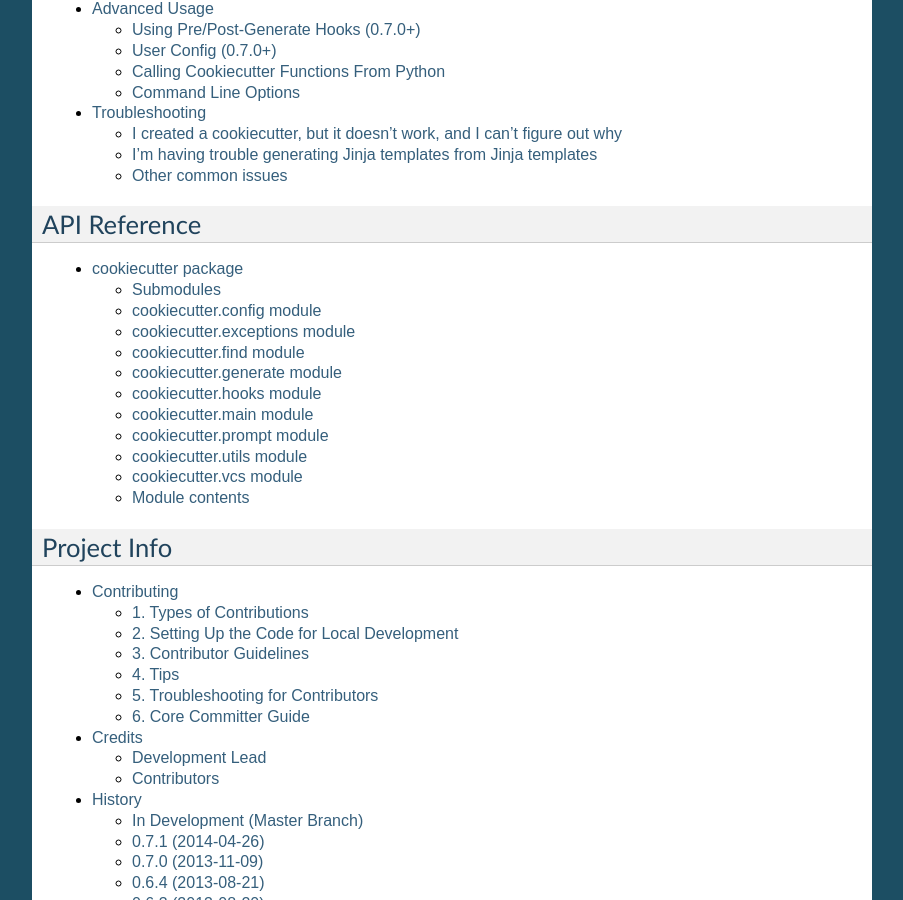
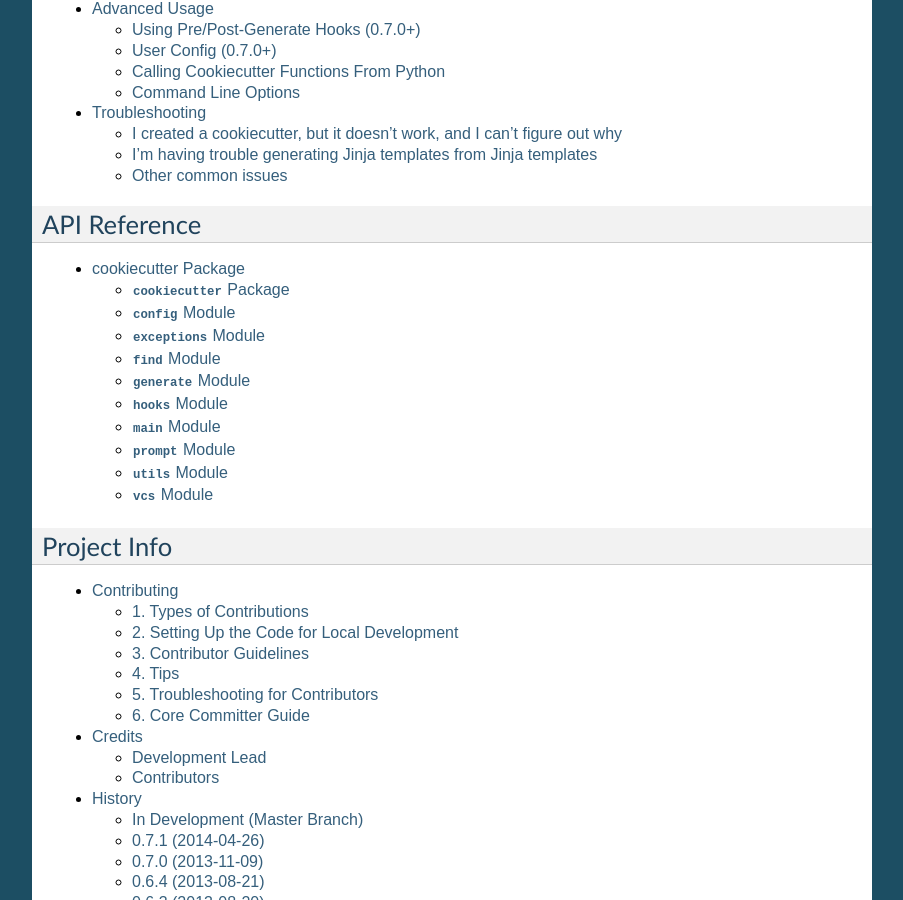
Before and after one commit to c-allen-tech/cookie, a Sphinx documentation site: the page built from docs/index.rst, in a window 1280 px wide and 900 px high, scrolled down 748 px. Shown: the whole window, without its empty margins (198-1101 px from the left). Built offline with Sphinx 7.4.7, drawn with Linux system fonts in a browser that asks for light colours; formulas are drawn with MathJax 3.

Commit message:
Generated apidocs from make docs.

```diff
--- a/docs/cookiecutter.rst
+++ b/docs/cookiecutter.rst
@@ -1,86 +1,82 @@
-cookiecutter package
+cookiecutter Package
 ====================
 
-Submodules
-----------
+:mod:`cookiecutter` Package
+---------------------------
 
-cookiecutter.config module
---------------------------
+.. automodule:: cookiecutter.__init__
+    :members:
+    :undoc-members:
+    :show-inheritance:
+
+:mod:`config` Module
+--------------------
 
 .. automodule:: cookiecutter.config
     :members:
     :undoc-members:
     :show-inheritance:
 
-cookiecutter.exceptions module
-------------------------------
+:mod:`exceptions` Module
+------------------------
 
 .. automodule:: cookiecutter.exceptions
     :members:
     :undoc-members:
     :show-inheritance:
 
-cookiecutter.find module
-------------------------
+:mod:`find` Module
+------------------
 
 .. automodule:: cookiecutter.find
     :members:
     :undoc-members:
     :show-inheritance:
 
-cookiecutter.generate module
-----------------------------
+:mod:`generate` Module
+----------------------
 
 .. automodule:: cookiecutter.generate
     :members:
     :undoc-members:
     :show-inheritance:
 
-cookiecutter.hooks module
--------------------------
+:mod:`hooks` Module
+-------------------
 
 .. automodule:: cookiecutter.hooks
     :members:
     :undoc-members:
     :show-inheritance:
 
-cookiecutter.main module
-------------------------
+:mod:`main` Module
+------------------
 
 .. automodule:: cookiecutter.main
     :members:
     :undoc-members:
     :show-inheritance:
 
-cookiecutter.prompt module
---------------------------
+:mod:`prompt` Module
+--------------------
 
 .. automodule:: cookiecutter.prompt
     :members:
     :undoc-members:
     :show-inheritance:
 
-cookiecutter.utils module
--------------------------
+:mod:`utils` Module
+-------------------
 
 .. automodule:: cookiecutter.utils
     :members:
     :undoc-members:
     :show-inheritance:
 
-cookiecutter.vcs module
------------------------
+:mod:`vcs` Module
+-----------------
 
 .. automodule:: cookiecutter.vcs
     :members:
     :undoc-members:
     :show-inheritance:
-
-
-Module contents
----------------
-
-.. automodule:: cookiecutter
-    :members:
-    :undoc-members:
-    :show-inheritance:
```
